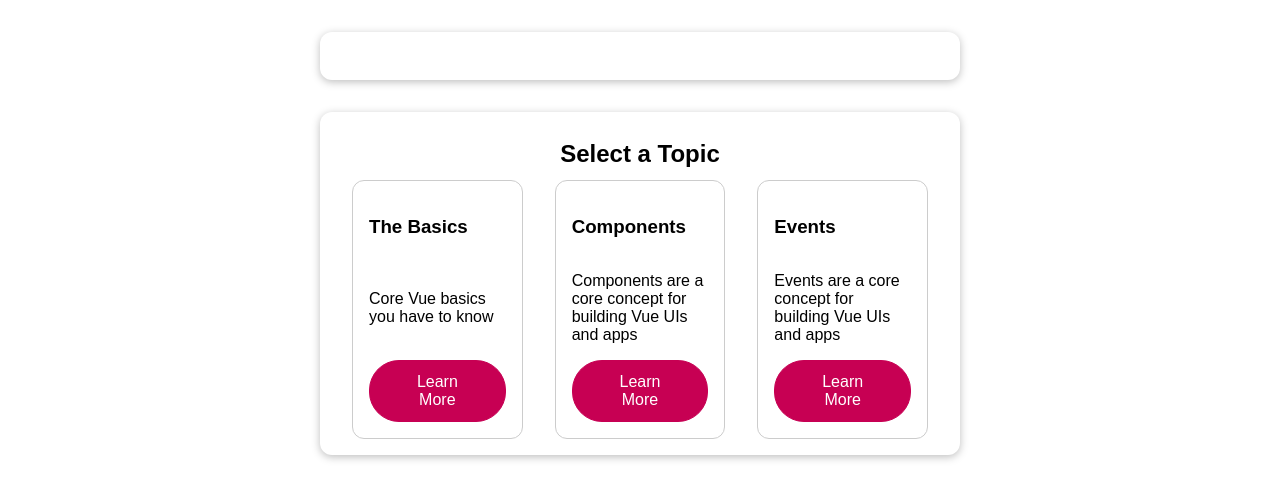
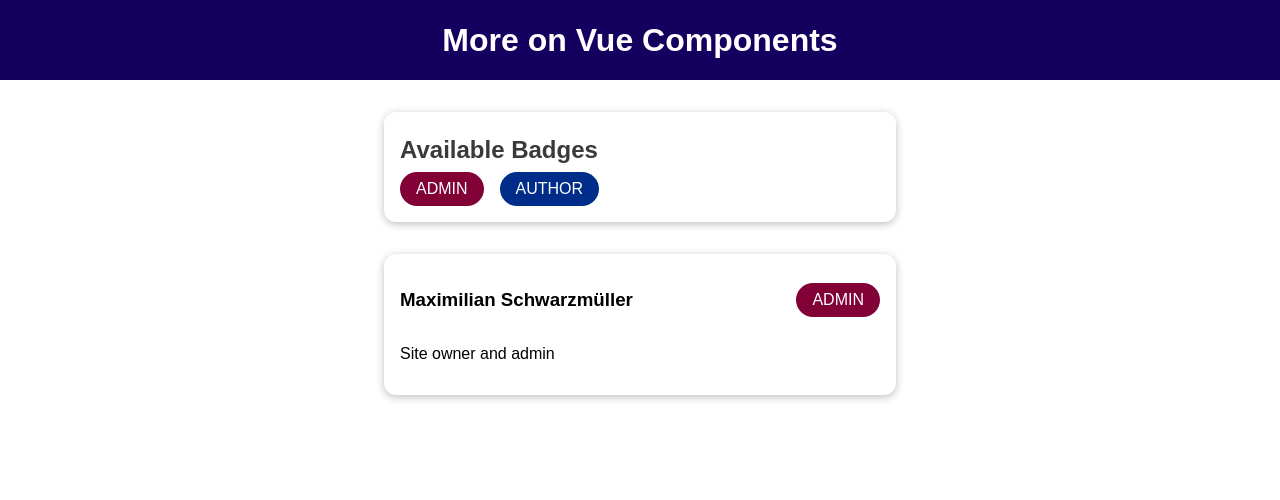
Before and after one commit to Siffersari/studious-guacamole, a Vue app: page / in a window 1280 px wide. Shown: the top 500 px of the page. Built offline with nearby package versions, Linux system fonts and the light colour scheme.

Commit message:
Project setup

```diff
--- a/package.json
+++ b/package.json
@@ -19,8 +19,5 @@
     "babel-eslint": "^10.1.0",
     "eslint": "^6.7.2",
     "eslint-plugin-vue": "^7.0.0-0"
-  },
-  "prettier": {
-    "singleQuote": true
   }
 }
--- a/public/index.html
+++ b/public/index.html
@@ -1,19 +1,15 @@
 <!DOCTYPE html>
 <html lang="en">
   <head>
-    <meta charset="utf-8" />
-    <meta http-equiv="X-UA-Compatible" content="IE=edge" />
-    <meta name="viewport" content="width=device-width,initial-scale=1.0" />
-    <link rel="icon" href="<%= BASE_URL %>favicon.ico" />
+    <meta charset="utf-8">
+    <meta http-equiv="X-UA-Compatible" content="IE=edge">
+    <meta name="viewport" content="width=device-width,initial-scale=1.0">
+    <link rel="icon" href="<%= BASE_URL %>favicon.ico">
     <title><%= htmlWebpackPlugin.options.title %></title>
   </head>
   <body>
     <noscript>
-      <strong
-        >We're sorry but <%= htmlWebpackPlugin.options.title %> doesn't work
-        properly without JavaScript enabled. Please enable it to
-        continue.</strong
-      >
+      <strong>We're sorry but <%= htmlWebpackPlugin.options.title %> doesn't work properly without JavaScript enabled. Please enable it to continue.</strong>
     </noscript>
     <div id="app"></div>
     <!-- built files will be auto injected -->
--- a/src/App.vue
+++ b/src/App.vue
@@ -1,10 +1,12 @@
 <template>
   <div>
-    <active-element
-      :topic-title="activeTopic && activeTopic.title"
-      :text="activeTopic && activeTopic.fullText"
-    ></active-element>
-    <knowledge-base></knowledge-base>
+    <the-header></the-header>
+    <badge-list></badge-list>
+    <user-info
+      :full-name="activeUser.name"
+      :info-text="activeUser.description"
+      :role="activeUser.role"
+    ></user-info>
   </div>
 </template>
 
@@ -12,106 +14,22 @@
 export default {
   data() {
     return {
-      topics: [
-        {
-          id: 'basics',
-          title: 'The Basics',
-          description: 'Core Vue basics you have to know',
-          fullText:
-            'Vue is a great framework and it has a couple of key concepts: Data binding, events, components and reactivity - that should tell you something!',
-        },
-        {
-          id: 'components',
-          title: 'Components',
-          description:
-            'Components are a core concept for building Vue UIs and apps',
-          fullText:
-            'With components, you can split logic (and markup) into separate building blocks and then combine those building blocks (and re-use them) to build powerful user interfaces.',
-        },
-      ],
-      activeTopic: null,
+      activeUser: {
+        name: 'Maximilian Schwarzmüller',
+        description: 'Site owner and admin',
+        role: 'admin',
+      },
     };
-  },
-  provide() {
-    return {
-      topics: this.topics,
-      selectTopic: this.activateTopic,
-    };
-  },
-  mounted() {
-    setTimeout(() => {
-      this.topics.push({
-        id: 'Events',
-        title: 'Events',
-        description: 'Events are a core concept for building Vue UIs and apps',
-        fullText:
-          'With events, you can split logic (and markup) into separate building blocks and then combine those building blocks (and re-use them) to build powerful user interfaces.',
-      });
-    }, 3000);
-  },
-  methods: {
-    activateTopic(topicId) {
-      this.activeTopic = this.topics.find((topic) => topic.id === topicId);
-    },
   },
 };
 </script>
 
 <style>
-* {
-  box-sizing: border-box;
-}
 html {
   font-family: sans-serif;
 }
+
 body {
   margin: 0;
 }
-section {
-  box-shadow: 0 2px 8px rgba(0, 0, 0, 0.26);
-  margin: 2rem auto;
-  max-width: 40rem;
-  padding: 1rem;
-  border-radius: 12px;
-}
-
-ul {
-  list-style: none;
-  margin: 0;
-  padding: 0;
-  display: flex;
-  justify-content: center;
-}
-
-li {
-  border-radius: 12px;
-  border: 1px solid #ccc;
-  padding: 1rem;
-  width: 15rem;
-  margin: 0 1rem;
-  display: flex;
-  flex-direction: column;
-  justify-content: space-between;
-}
-
-h2 {
-  margin: 0.75rem 0;
-  text-align: center;
-}
-
-button {
-  font: inherit;
-  border: 1px solid #c70053;
-  background-color: #c70053;
-  color: white;
-  padding: 0.75rem 2rem;
-  border-radius: 30px;
-  cursor: pointer;
-}
-
-button:hover,
-button:active {
-  background-color: #e24d8b;
-  border-color: #e24d8b;
-}
 </style>
--- a/src/components/ActiveElement.vue
+++ /dev/null
@@ -1,12 +0,0 @@
-<template>
-  <section>
-    <h2>{{ topicTitle }}</h2>
-    <p>{{ text }}</p>
-  </section>
-</template>
-
-<script>
-export default {
-  props: ['topicTitle', 'text'],
-};
-</script>
--- /dev/null
+++ b/src/components/BadgeList.vue
@@ -0,0 +1,31 @@
+<template>
+  <section>
+    <h2>Available Badges</h2>
+    <ul>
+      <li>
+        <base-badge type="admin" caption="ADMIN"></base-badge>
+      </li>
+      <li>
+        <base-badge type="author" caption="AUTHOR"></base-badge>
+      </li>
+    </ul>
+  </section>
+</template>
+
+<style>
+section h2 {
+  margin: 0.5rem 0;
+  color: #3a3a3a;
+}
+ul {
+  list-style: none;
+  margin: 0;
+  padding: 0;
+  display: flex;
+  flex-direction: row;
+}
+
+li {
+  margin-right: 1rem;
+}
+</style>
--- /dev/null
+++ b/src/components/BaseBadge.vue
@@ -0,0 +1,37 @@
+<template>
+  <span class="badge" :class="classes">{{ caption }}</span>
+</template>
+
+<script>
+export default {
+  props: ['type', 'caption'],
+  computed: {
+    classes() {
+      return {
+        'badge--admin': this.type === 'admin',
+        'badge--author': this.type === 'author',
+      };
+    },
+  },
+};
+</script>
+
+<style>
+.badge {
+  display: inline-block;
+  padding: 0.5rem 1rem;
+  border-radius: 30px;
+  background-color: #ccc;
+  color: #2e2e2e;
+}
+
+.badge--admin {
+  background-color: #810036;
+  color: white;
+}
+
+.badge--author {
+  background-color: #002c8a;
+  color: white;
+}
+</style>
--- a/src/components/KnowledgeBase.vue
+++ /dev/null
@@ -1,10 +0,0 @@
-<template>
-  <section>
-    <h2>Select a Topic</h2>
-    <knowledge-grid></knowledge-grid>
-  </section>
-</template>
-
-<script>
-export default {};
-</script>
--- a/src/components/KnowledgeElement.vue
+++ /dev/null
@@ -1,14 +0,0 @@
-<template>
-  <li>
-    <h3>{{ topicName }}</h3>
-    <p>{{ description }}</p>
-    <button @click="selectTopic(id)">Learn More</button>
-  </li>
-</template>
-
-<script>
-export default {
-  props: ['id', 'topicName', 'description'],
-  inject: ['selectTopic'],
-};
-</script>
--- a/src/components/KnowledgeGrid.vue
+++ /dev/null
@@ -1,19 +0,0 @@
-<template>
-  <ul>
-    <knowledge-element
-      v-for="topic in topics"
-      :key="topic.id"
-      :id="topic.id"
-      :topic-name="topic.title"
-      :description="topic.description"
-      @select-topic="$emit('select-topic', $event)"
-    ></knowledge-element>
-  </ul>
-</template>
-
-<script>
-export default {
-  inject: ['topics'],
-  emits: ['select-topic'],
-};
-</script>
--- /dev/null
+++ b/src/components/TheHeader.vue
@@ -0,0 +1,21 @@
+<template>
+  <header>
+    <h1>More on Vue Components</h1>
+  </header>
+</template>
+
+<style>
+  header {
+    width: 100%;
+    height: 5rem;
+    display: flex;
+    justify-content: center;
+    align-items: center;
+    background-color: #14005e;
+  }
+
+  header h1 {
+    color: white;
+    margin: 0;
+  }
+</style>
--- /dev/null
+++ b/src/components/UserInfo.vue
@@ -0,0 +1,31 @@
+<template>
+  <section>
+    <div>
+      <h3>{{ fullName }}</h3>
+      <base-badge :type="role" :caption="role.toUpperCase()"></base-badge>
+    </div>
+    <p>{{ infoText }}</p>
+  </section>
+</template>
+
+<script>
+export default {
+  props: ['fullName', 'infoText', 'role'],
+};
+</script>
+
+<style>
+section {
+  margin: 2rem auto;
+  max-width: 30rem;
+  border-radius: 12px;
+  box-shadow: 0 2px 8px rgba(0, 0, 0, 0.26);
+  padding: 1rem;
+}
+
+section div {
+  display: flex;
+  justify-content: space-between;
+  align-items: center;
+}
+</style>
```
Also changed, not shown: src/main.js (+8 -8 lines).
